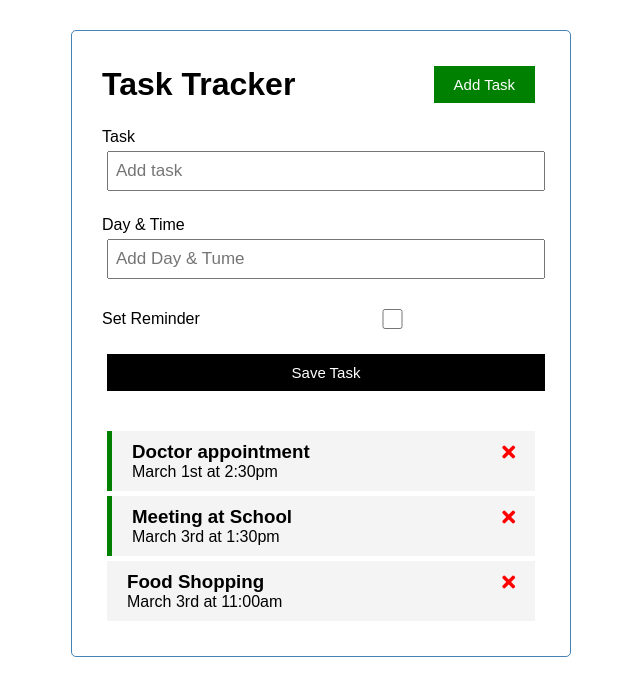
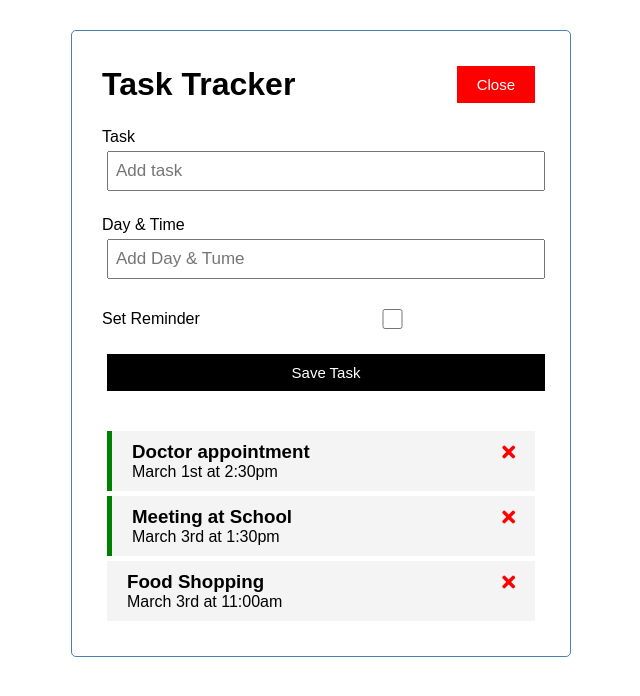
Before and after one commit to AlanBar13/vuejs-task-tracker, a Vue app: page / in a window 1280 px wide. Both pictures are taken after a click on the button "Add Task". Shown: the top 696 px of the page, without its empty margins (319-959 px from the left). Built offline with nearby package versions, Linux system fonts and the light colour scheme.

Commit message:
Added form toggle

```diff
--- a/src/App.vue
+++ b/src/App.vue
@@ -1,7 +1,9 @@
 <template>
   <div class="container">
-    <Header title="Task Tracker" />
-    <AddTask @add-task="addTask" />
+    <Header @toggle-add-task="toggleAddTask" title="Task Tracker" :showAddTask="showAddTask" />
+    <div v-show="showAddTask">
+      <AddTask @add-task="addTask" />
+    </div>
     <Tasks @toggle-reminder="toggleReminder" @delete-task="deleteTask" :tasks="tasks" />
   </div>
 </template>
@@ -20,7 +22,8 @@
   },
   data() {
     return {
-      tasks: []
+      tasks: [],
+      showAddTask: false
     }
   },
   methods: {
@@ -35,6 +38,9 @@
     toggleReminder(id){
       this.tasks = this.tasks.map((task) => task.id === id ? {...task, reminder: !task.reminder }: task)
     },
+    toggleAddTask(){
+      this.showAddTask = !this.showAddTask
+    }
   },
   created() {
     this.tasks = [
--- a/src/components/Button.vue
+++ b/src/components/Button.vue
@@ -11,7 +11,7 @@
     },
     methods: {
         onClick() {
-            console.log('Add button clicked')
+            this.$emit('btn-click')
         }
     }
 }
--- a/src/components/Header.vue
+++ b/src/components/Header.vue
@@ -1,7 +1,10 @@
 <template>
     <header>
         <h1>{{ title }}</h1>
-        <Button text="Add Task" color="green" />
+        <Button
+            @btn-click="$emit('toggle-add-task')"
+            :text="showAddTask ? 'Close' : 'Add Task' "
+            :color="showAddTask ? 'red' : 'green' " />
     </header>
 </template>
 
@@ -13,7 +16,8 @@
         Button
     },
     props: {
-        title: String
+        title: String,
+        showAddTask: Boolean
     }
 }
 </script>
```
